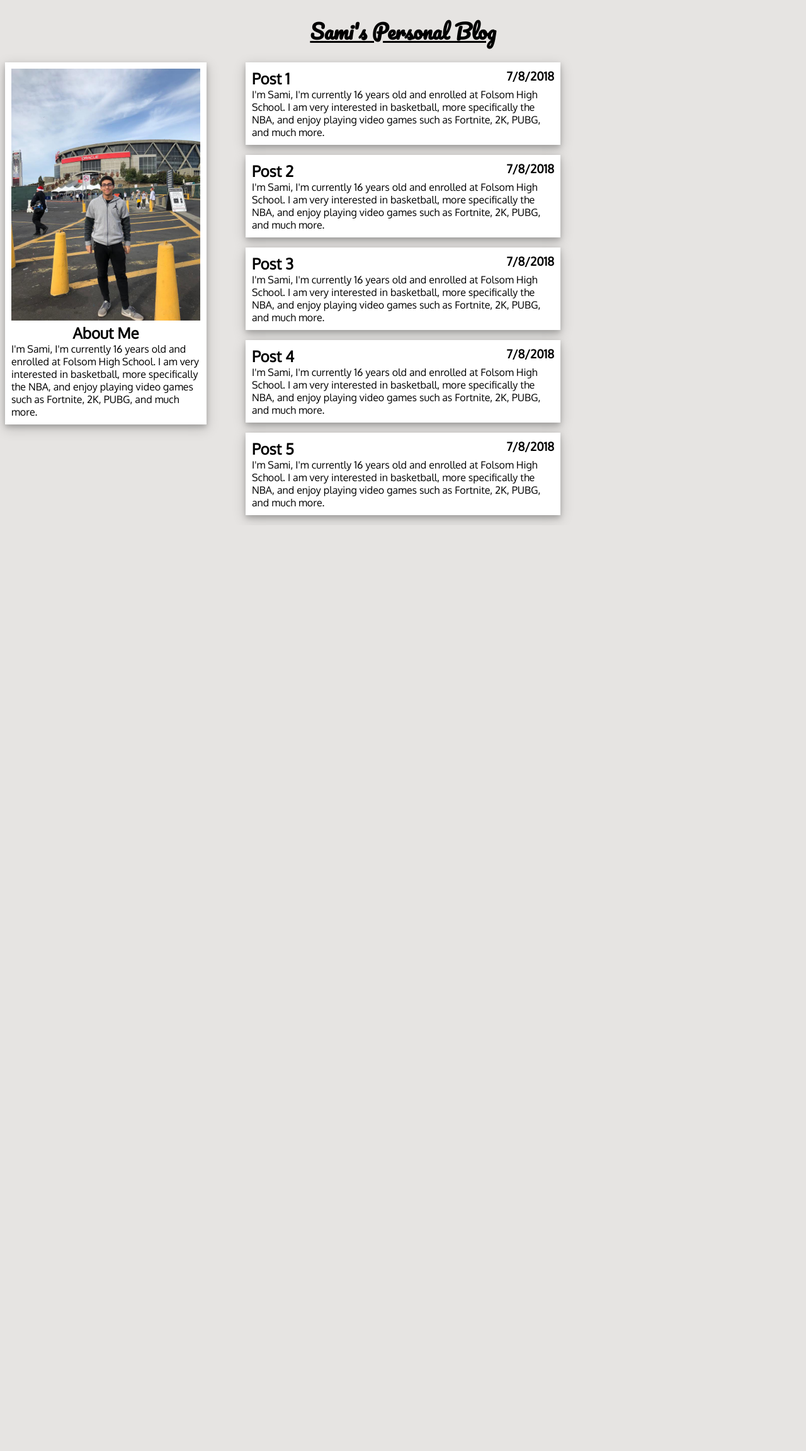
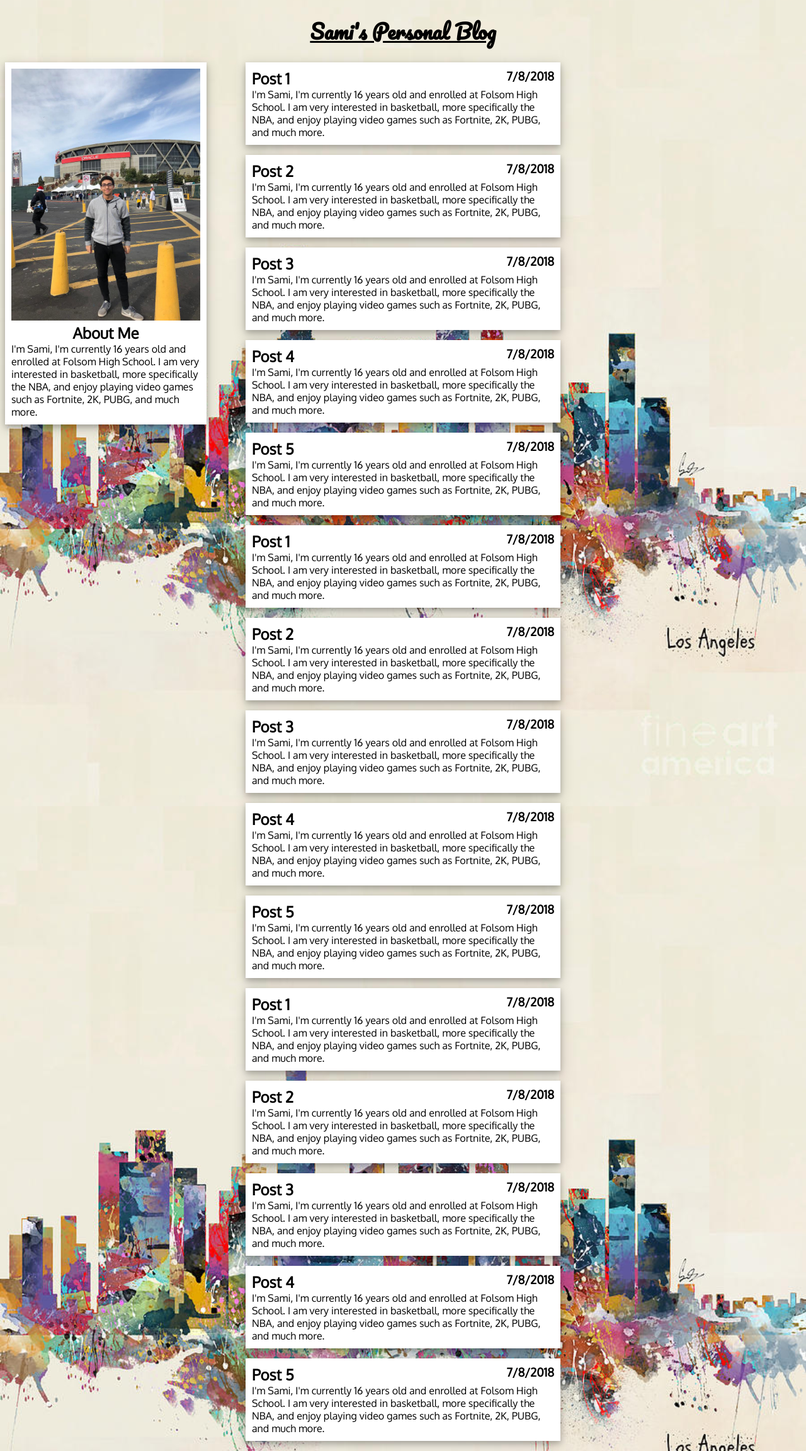
Before and after one commit to samialhamad/samidevelopment, a PHP site: page / in a window 1280 px wide. Shown: the whole page at 63% size. Before the commit the page ends 830 px from the top, so only its background shows below. Run offline with PHP 8.4, Linux system fonts and the light colour scheme.

Commit message:
background image

```diff
--- a/index.css
+++ b/index.css
@@ -3,6 +3,11 @@
     background-color: #e6e4e2;
     text-align: center;
     font-family: 'Oxygen', sans-serif;
+    background-image: url(images/backgroundImg.jpg);
+    background-repeat: no-repeat;
+    background-size: cover;
+    background-position: center;
+    background-attachment: fixed;
 }
 
 h1 {
--- a/index.html
+++ b/index.html
@@ -53,7 +53,65 @@
             <p>I'm Sami, I'm currently 16 years old and enrolled at Folsom High School. I am very interested in basketball, more specifically the NBA, and enjoy playing video games such as Fortnite, 2K, PUBG, and much more.</p>
             </li>
 
+             <li class="card">
+            <h2>Post 1</h2>
+            <h3>7/8/2018</h3>
+            <p>I'm Sami, I'm currently 16 years old and enrolled at Folsom High School. I am very interested in basketball, more specifically the NBA, and enjoy playing video games such as Fortnite, 2K, PUBG, and much more.</p>
+            </li>
 
+            <li class="card">
+            <h2>Post 2</h2>
+            <h3>7/8/2018</h3>
+            <p>I'm Sami, I'm currently 16 years old and enrolled at Folsom High School. I am very interested in basketball, more specifically the NBA, and enjoy playing video games such as Fortnite, 2K, PUBG, and much more.</p>
+            </li>
+
+            <li class="card">
+            <h2>Post 3</h2>
+            <h3>7/8/2018</h3>
+            <p>I'm Sami, I'm currently 16 years old and enrolled at Folsom High School. I am very interested in basketball, more specifically the NBA, and enjoy playing video games such as Fortnite, 2K, PUBG, and much more.</p>
+            </li>
+
+            <li class="card">
+            <h2>Post 4</h2>
+            <h3>7/8/2018</h3>
+            <p>I'm Sami, I'm currently 16 years old and enrolled at Folsom High School. I am very interested in basketball, more specifically the NBA, and enjoy playing video games such as Fortnite, 2K, PUBG, and much more.</p>
+            </li>
+
+            <li class="card">
+            <h2>Post 5</h2>
+            <h3>7/8/2018</h3>
+            <p>I'm Sami, I'm currently 16 years old and enrolled at Folsom High School. I am very interested in basketball, more specifically the NBA, and enjoy playing video games such as Fortnite, 2K, PUBG, and much more.</p>
+            </li>
+
+             <li class="card">
+            <h2>Post 1</h2>
+            <h3>7/8/2018</h3>
+            <p>I'm Sami, I'm currently 16 years old and enrolled at Folsom High School. I am very interested in basketball, more specifically the NBA, and enjoy playing video games such as Fortnite, 2K, PUBG, and much more.</p>
+            </li>
+
+            <li class="card">
+            <h2>Post 2</h2>
+            <h3>7/8/2018</h3>
+            <p>I'm Sami, I'm currently 16 years old and enrolled at Folsom High School. I am very interested in basketball, more specifically the NBA, and enjoy playing video games such as Fortnite, 2K, PUBG, and much more.</p>
+            </li>
+
+            <li class="card">
+            <h2>Post 3</h2>
+            <h3>7/8/2018</h3>
+            <p>I'm Sami, I'm currently 16 years old and enrolled at Folsom High School. I am very interested in basketball, more specifically the NBA, and enjoy playing video games such as Fortnite, 2K, PUBG, and much more.</p>
+            </li>
+
+            <li class="card">
+            <h2>Post 4</h2>
+            <h3>7/8/2018</h3>
+            <p>I'm Sami, I'm currently 16 years old and enrolled at Folsom High School. I am very interested in basketball, more specifically the NBA, and enjoy playing video games such as Fortnite, 2K, PUBG, and much more.</p>
+            </li>
+
+            <li class="card">
+            <h2>Post 5</h2>
+            <h3>7/8/2018</h3>
+            <p>I'm Sami, I'm currently 16 years old and enrolled at Folsom High School. I am very interested in basketball, more specifically the NBA, and enjoy playing video games such as Fortnite, 2K, PUBG, and much more.</p>
+            </li>
         </ol>
 
 
```
Also changed, not shown: images/backgroundImg.jpg (added).
